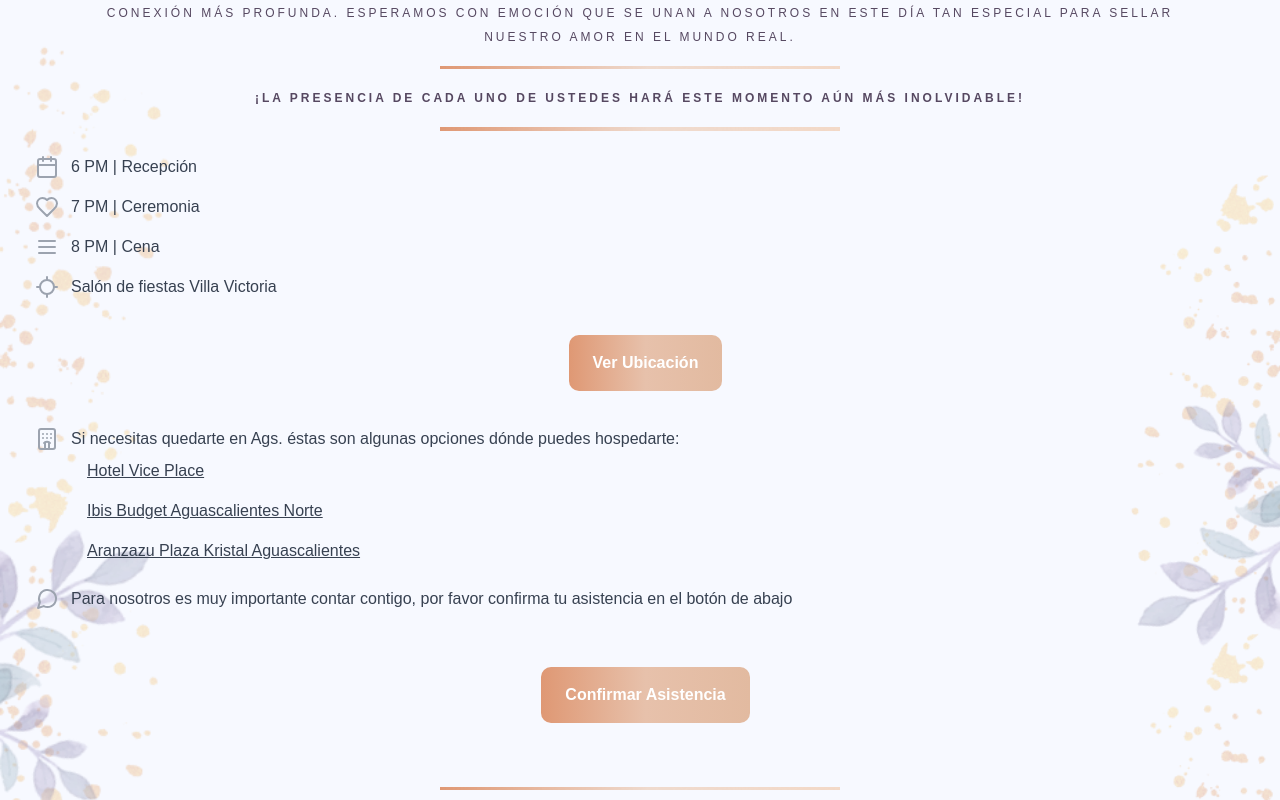
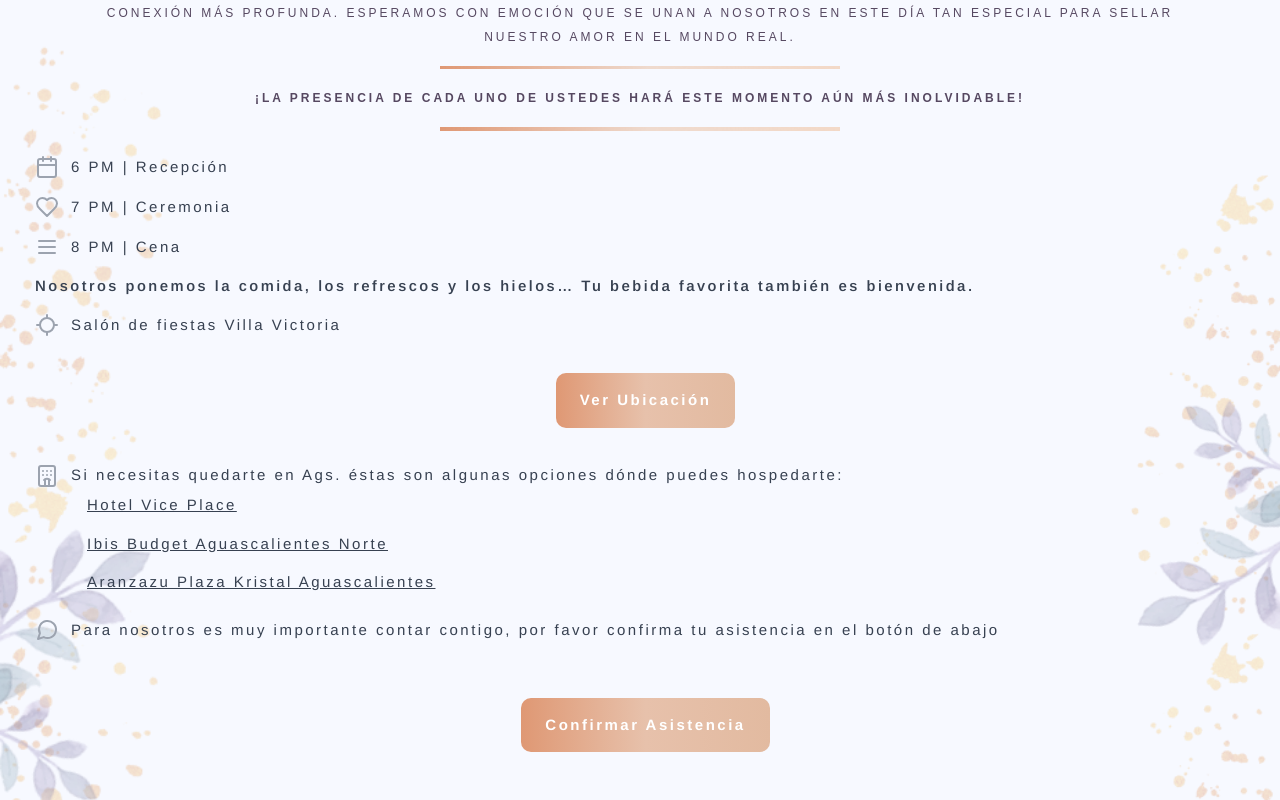
Before and after one commit to CaesarDeveloper/weddingcesardiana, a React (Vite) app: page / in a window 1280 px wide. Shown: the part 2020-2820 px from the top of the page. Built offline with nearby package versions, Linux system fonts and the light colour scheme.

Commit message:
Add missing text in timeline element

```diff
--- a/src/App.jsx
+++ b/src/App.jsx
@@ -194,7 +194,7 @@ function App() {
 
       <div className="wrap relative timeline-container">
         <div
-          className="p-6  mx-auto text-left"
+          className="p-6 mx-auto text-left list-container"
           style={{
             paddingLeft: "35px",
           }}
@@ -211,7 +211,16 @@ function App() {
             <li className="flex items-center space-x-3">
               <MenuIcon className="text-gray-400 flex-shrink-" />
               <span className="text-gray-700">8 PM | Cena</span>
+              <br />
             </li>
+
+            <li>
+              <span className="text-gray-700 font-semibold">
+                Nosotros ponemos la comida, los refrescos y los hielos… Tu
+                bebida favorita también es bienvenida.
+              </span>
+            </li>
+
             <li className="flex items-center space-x-3">
               <LocateIcon className="text-gray-400 flex-shrink-0" />
               <span className="text-gray-700">
--- a/src/index.css
+++ b/src/index.css
@@ -164,3 +164,9 @@ img {
   z-index: 10000;
   background: none;
 }
+
+.list-container {
+  font-family: "Arimo", sans-serif;
+  letter-spacing: 2.5px;
+  font-size: 15px;
+}
```
